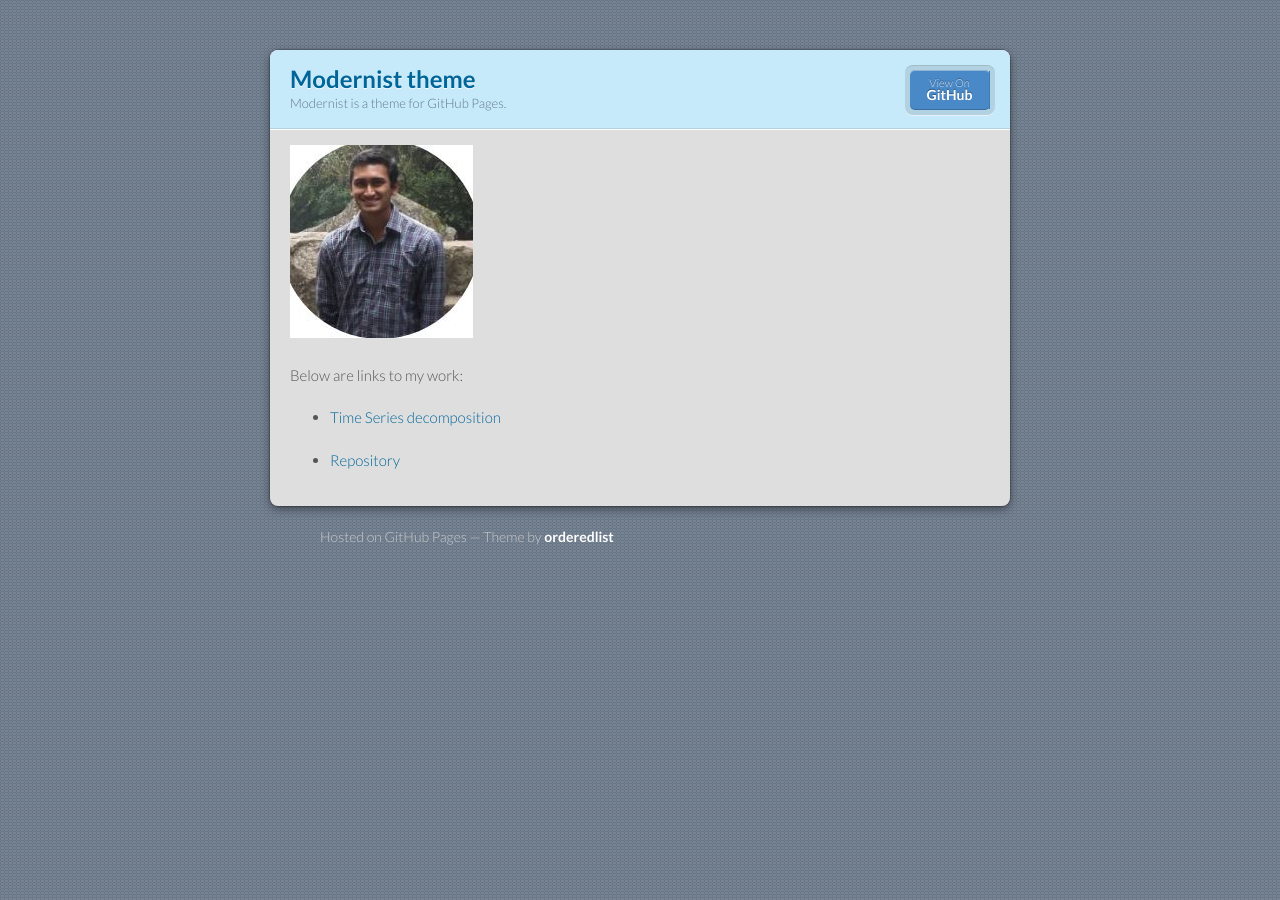
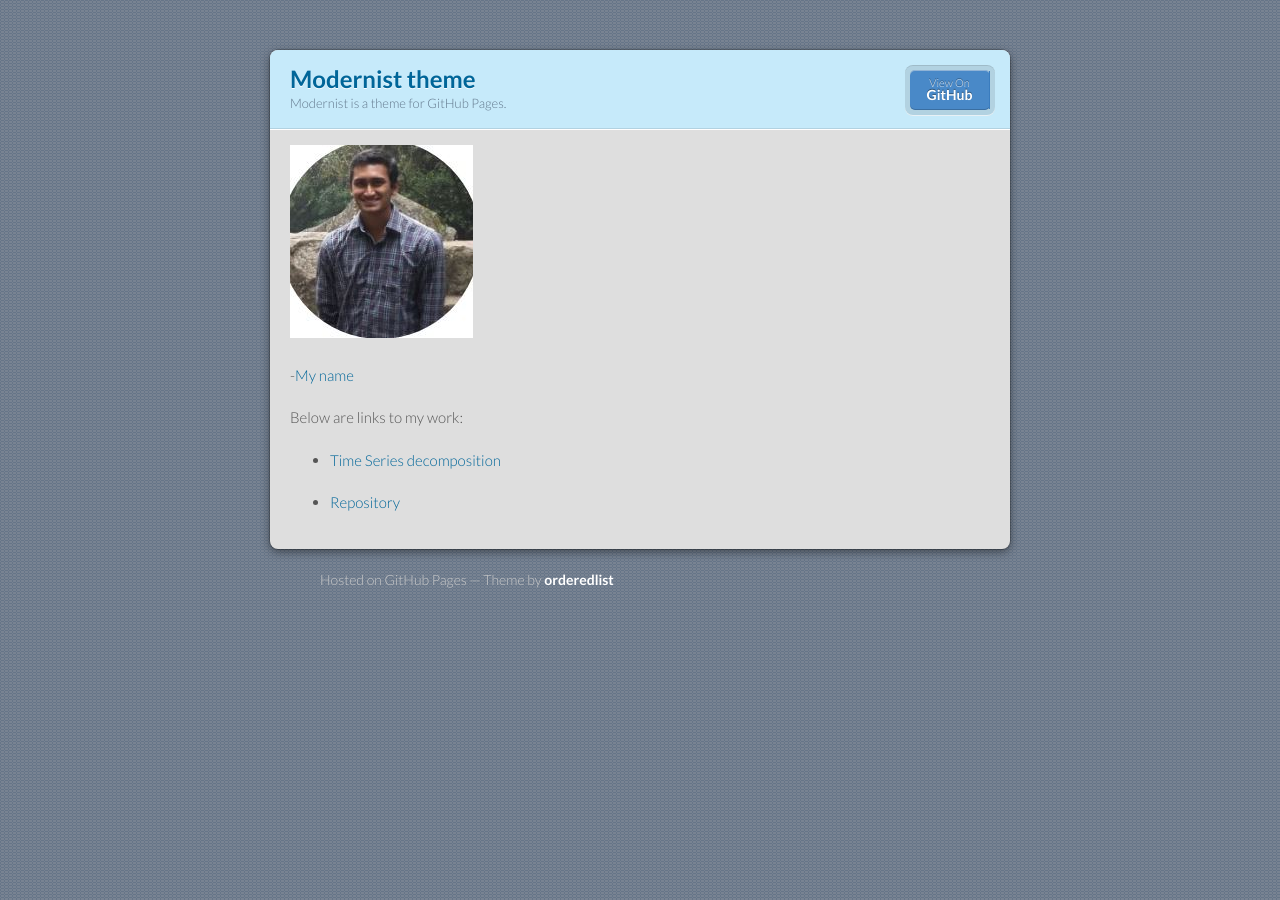
Before and after one commit to arjunvenkat510/arjunvenkat510.github.io, a Jekyll site: the page built from index.md, in a window 1280 px wide. Built offline with Jekyll 4.4.1, drawn with Linux system fonts in a browser that asks for light colours; our own code applies the rules of GitHub Pages for plain Markdown files.

Commit message:
Update index.md

```diff
--- a/index.md
+++ b/index.md
@@ -5,6 +5,7 @@ description: This site contains content that I have worked on.
 
 ![My Picture](/pics/ArjunVenkat.JPG)
 
+-[My name](/arjunvenkat/index.md)
 
 Below are links to my work:
 
```
